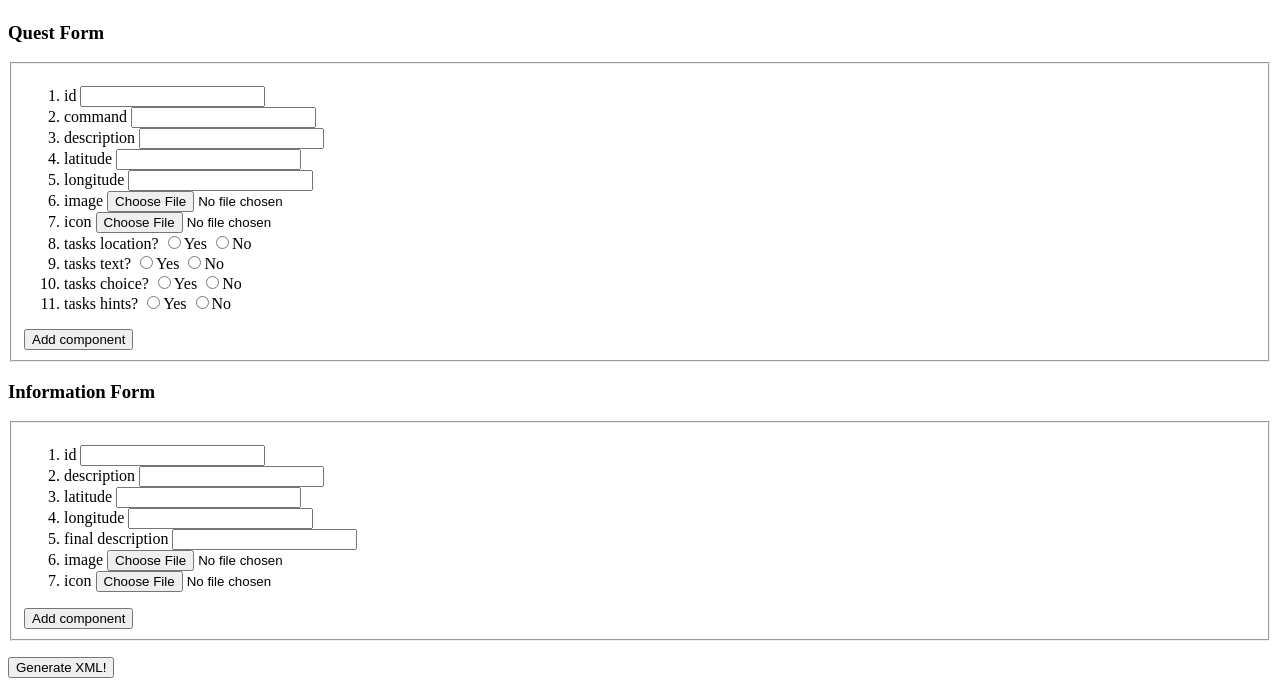
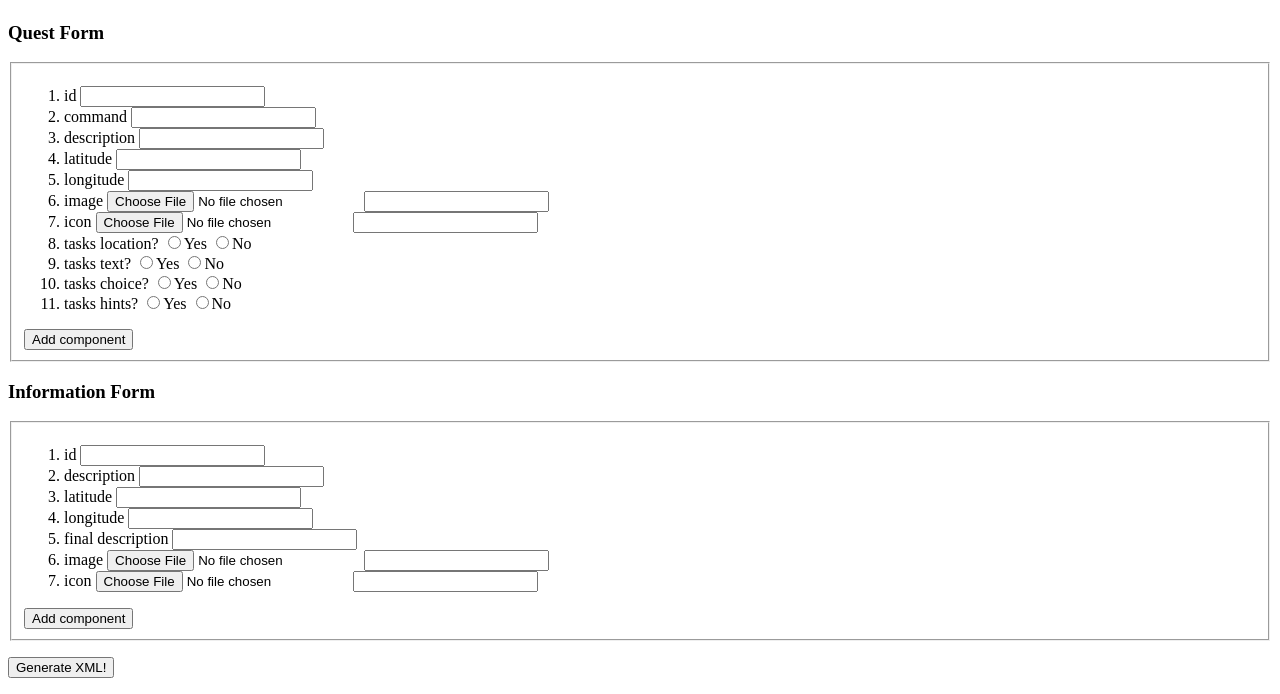
Before and after one commit to fijolekProjects/scenarioEditorWebPy, a Python web app: template templates/appMenu.html in a window 1280 px wide. Shown: the part 163-857 px from the top of the page. Run offline with Jinja, Linux system fonts and the light colour scheme; the template is opened without the code that fills it, so the values that code supplies are empty; some libraries are stand-ins or nearby versions.

Commit message:
rozwiazany problem z przesylaniem nazw plikow, nazwy widoczne przed/po serializacji formularza

```diff
--- a/templates/appMenu.html
+++ b/templates/appMenu.html
@@ -55,18 +55,18 @@ $def with ()
                                 </li>
                                 <li>
                                     <label for="image">image</label>
-                                    <input type="file" id="quest_image_file" name="image_file" class="quest_file_input" />
-                                    <input type="hidden" id="image" name="image" />
+                                    <input type="file" id="quest_image_file" name="image_file" class="file_input" />
+                                    <input type="text" id="image" name="image" class="file_input_viewer" />
                                 </li>
                                 <li>
                                     <label for="icon">icon</label>
-                                    <input type="file" id="quest_icon_file" name="icon_file" class="quest_file_input" />
-                                    <input type="hidden" id="icon" name="icon" />
+                                    <input type="file" id="quest_icon_file" name="icon_file" class="file_input" />
+                                    <input type="text" id="icon" name="icon" class="file_input_viewer"/>
                                 </li>
                                 <li>
                                     <label for="tasks_location">tasks location?</label>
                                     <input type="radio" name="tasks_location" value="Yes" class="radio_checked_true" />Yes
-                                    <input type="radio" name="tasks_location" value="No" />No
+                                    <input type="radio" name="tasks_location" />No
                                     <ol id="quest_task_location_parent" class="formset">
                                         <li><strong>Task location:</strong>
                                         </li>
@@ -139,14 +139,14 @@ $def with ()
                                         </li>
                                         <li>
                                             <label for="hints_image_param">hints image / cost</label>
-                                            <input type="file" id="quest_task_hints_image_file" name="hints_image_file" class="quest_file_input" />
-                                            <input type="hidden" id="quest_task_hints_image" name="hints_image_param" />
+                                            <input type="file" id="quest_task_hints_image_file" name="hints_image_file" class="file_input" />
+                                            <input type="text" id="quest_task_hints_image" name="hints_image_param" class="file_input_viewer"/>
                                             <input type="number" id="quest_task_hints_image_cost" name="cost" />
                                         </li>
                                         <li>
                                             <label for="hints_sound">hints sound / cost</label>
-                                            <input type="file" id="quest_task_hints_sound_file" name="hints_sound_file" class="quest_file_input" />
-                                            <input type="hidden" id="quest_task_hints_sound" name="hints_sound_param" />
+                                            <input type="file" id="quest_task_hints_sound_file" name="hints_sound_file" class="file_input" />
+                                            <input type="text" id="quest_task_hints_sound" name="hints_sound_param" class="file_input_viewer"/>
                                             <input type="number" id="quest_task_hints_sound_cost" name="cost" />
                                         </li>
                                     </ol>
@@ -185,13 +185,13 @@ $def with ()
                                 </li>
                                 <li>
                                     <label for="image">image</label>
-                                    <input type="file" id="info_image_file" name="image_file" class="info_file_input" />
-                                    <input type="hidden" id="info_info_image" name="image" />
+                                    <input type="file" id="info_image_file" name="image_file" class="file_input" />
+                                    <input type="text" id="info_info_image" name="image" class="file_input_viewer"/>
                                 </li>
                                 <li>
                                     <label for="icon">icon</label>
-                                    <input type="file" id="info_icon_file" name="icon_file" class="info_file_input" />
-                                    <input type="hidden" id="info_info_icon" name="icon" />
+                                    <input type="file" id="info_icon_file" name="icon_file" class="file_input" />
+                                    <input type="text" id="info_info_icon" name="icon" class="file_input_viewer"/>
                                 </li>
                             </ol>
                             <input id="info_button" class="form_button" type="submit" value="Add component" />
```
Also changed, not shown: static/ajaxFormHandle.js (+23 -10 lines), static/googleMapsHandler.js (+5 -9 lines), static/style/style.css (+6 -1 lines).
